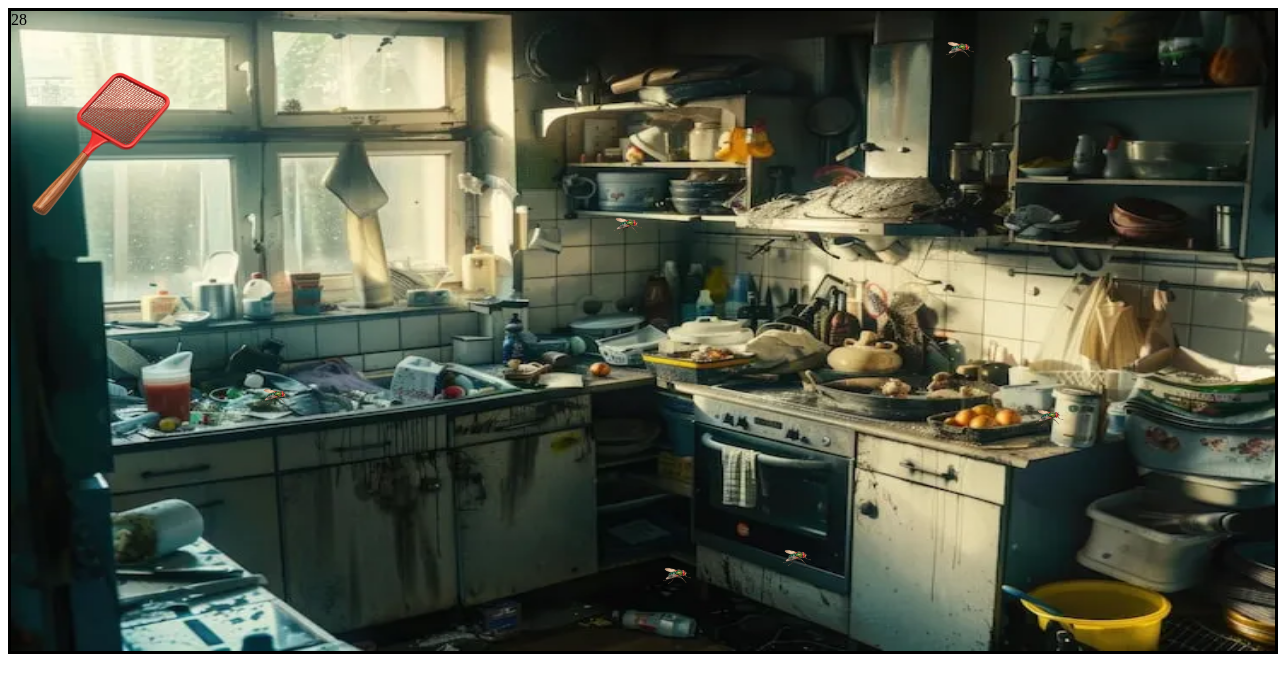
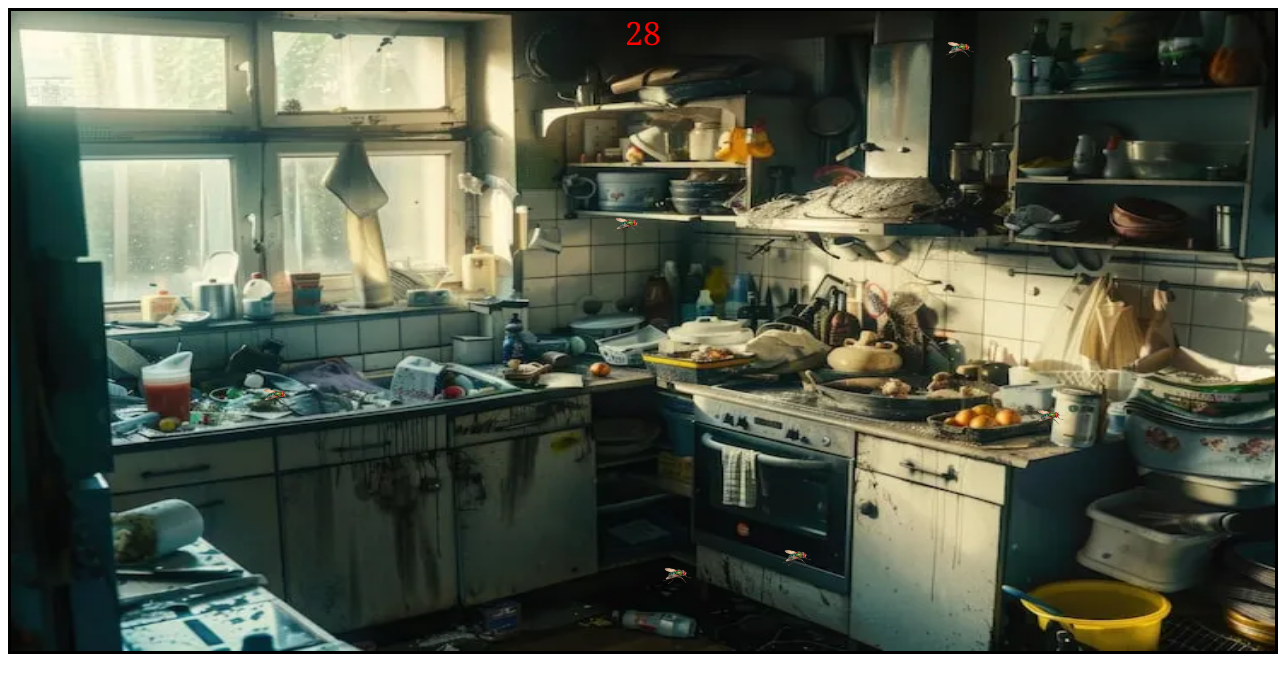
Before and after one commit to w4ttz9yc8s-hash/go-away-fly, a plain HTML site: page index.html in a window 1280 px wide. Both pictures are taken after a click on the button "start game". Drawn offline with Linux system fonts and the light colour scheme; files whose address does not match are found by name.

Commit message:
player done

```diff
--- a/js/fly-swatter.js
+++ b/js/fly-swatter.js
@@ -6,7 +6,7 @@ class Swatter {
     this.y = 50;
     this.width = 170;
     this.height = 170;
-    this.image = " ./js/pics/swatter.webp";
+
 
     this.element.style.position = "absolute";
     this.element.style.width = `${this.width}px`;
--- a/js/game.js
+++ b/js/game.js
@@ -13,6 +13,11 @@ class Game {
     this.interval = 10;
   }
 
+
+
+
+
+
   startTimer() {
     clearInterval(this.countdown);
     this.timeLeft = 30;
@@ -21,12 +26,12 @@ class Game {
     this.countdown = setInterval(() => {
       this.timeLeft--;
       this.timer.textContent = Math.max(this.timeLeft, 0);
+      if (this.timeLeft <= 0) {
+        clearInterval(this.countdown);
+        console.log("GAME Over")
+      }
     },1000);
 
-    if (this.timeLeft <= 0) {
-      clearInterval(this.countdown);
-      console.log("GAME OVER, SOOOOOO CLOSE! TRY AGAIN !");
-    }
   }
 
   startGame() {
--- a/style.css
+++ b/style.css
@@ -3,16 +3,27 @@
   height: 80vh;
   border: 3px solid black;
   position: relative;
+}
 
-}.game-screen {
+
+  .game-screen {
 
   background-image: url("./js/pics/dirty kitche 6.webp");
   background-size: 100% 100% ;
-}
+ cursor:url("./js/pics/fly-swatter-128x128.png"),default;
+
+
+  }
+.game-screen:active {
+ cursor:url("./js/pics/fly-swatter-bent-128x128.png"),default;
+
+
+  }
 
 .game-screen,
 .end-screen {
   display: none;
+
 }
 
 
@@ -24,9 +35,14 @@
 }
 
 
-.timer {
+#timer {
     display: contents;
 display:flex;
+
 color: red;
-font-size : x-large
+font-size :xx-large;
+font-display: block;
+font-family: Georgia, 'Times New Roman', Times, serif;
+margin-left: auto;
+margin-right: auto;
 }
```
Also changed, not shown: js/pics/fly-swatter-128x128.png (added), js/pics/fly-swatter-bent-128x128.png (added), js/pics/swatter.png (deleted), js/pics/swatter.webp (deleted), js/pics/swatter128x128.png (deleted), js/pics/swatter32x32.png (deleted), 1 other file.
